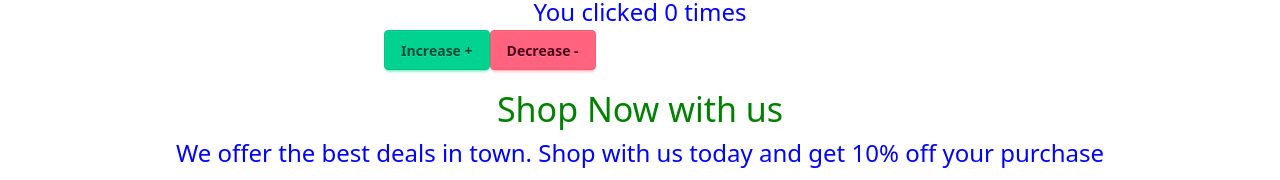
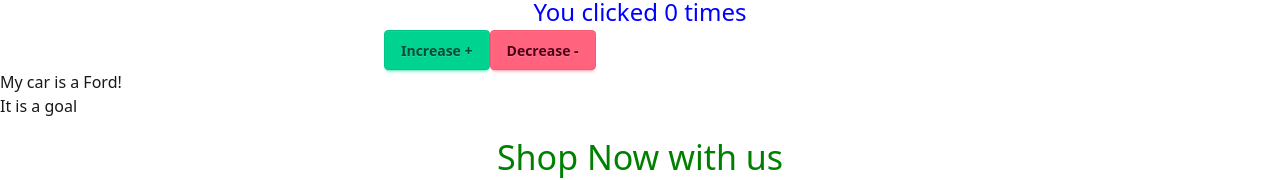
Before and after one commit to Bolaji18/ecommerce-react, a React (Vite) app: page /form in a window 1280 px wide. Shown: the part 570-750 px from the top of the page. Built offline with nearby package versions, Linux system fonts and the light colour scheme.

Commit message:
updates to my react files is goal

```diff
--- /dev/null
+++ b/src/logic.tsx
@@ -0,0 +1,29 @@
+
+import Navbar from "./navbar";
+import { useState } from "react";
+export default function LogicExpress(){
+    const [value, Setvalue] = useState("")
+
+
+
+    if (value == "Jason"){
+        return(
+             <div>
+           <Navbar/>
+        </div>
+        )
+
+    }
+    else{
+        return(
+            <div>
+                <button className="btn btn-primary" onClick={() => {Setvalue("Jason")}}> Click Me to open </button>
+            <h1> Name is unknown</h1>
+        </div>
+        )
+
+    }
+
+
+
+}
--- a/src/main.tsx
+++ b/src/main.tsx
@@ -9,6 +9,10 @@ import Navbar from './navbar.tsx'
 import OpenApp from './mystate.tsx'
 import HeroFunction from './Hero.tsx'
 import Counter from './myapp.tsx'
+import Car from './propsand.tsx'
+// import LogicExpress from './logic.tsx'
+
+// condition ? true : false
 createRoot(document.getElementById('root')!).render(
   <StrictMode>
     <Navbar/>
@@ -17,7 +21,12 @@ createRoot(document.getElementById('root')!).render(
     {/* <Jason/>
     <OpenApp/> */}
     <Counter/>
+    {/* <LogicExpress/> */}
+    <Car brand='Ford' isGoal={true}/>
     <MyCard/>
+
+
+
 
 
 
--- a/src/myapp.tsx
+++ b/src/myapp.tsx
@@ -1,4 +1,4 @@
-import React, {useState} from "react";
+import {useState} from "react";
 
 export default function Counter(){
 
--- /dev/null
+++ b/src/propsand.tsx
@@ -0,0 +1,15 @@
+interface Myprops {
+    brand : string,
+    isGoal : boolean,
+}
+
+export default function Car(props:Myprops){
+    return(
+        <div>
+            { props.brand &&  <h1> My car is a {props.brand}!</h1>}
+
+            { props.isGoal ? <h1>It is a goal </h1> : <h1>No goal </h1>}
+        </div>
+    )
+
+}
```
